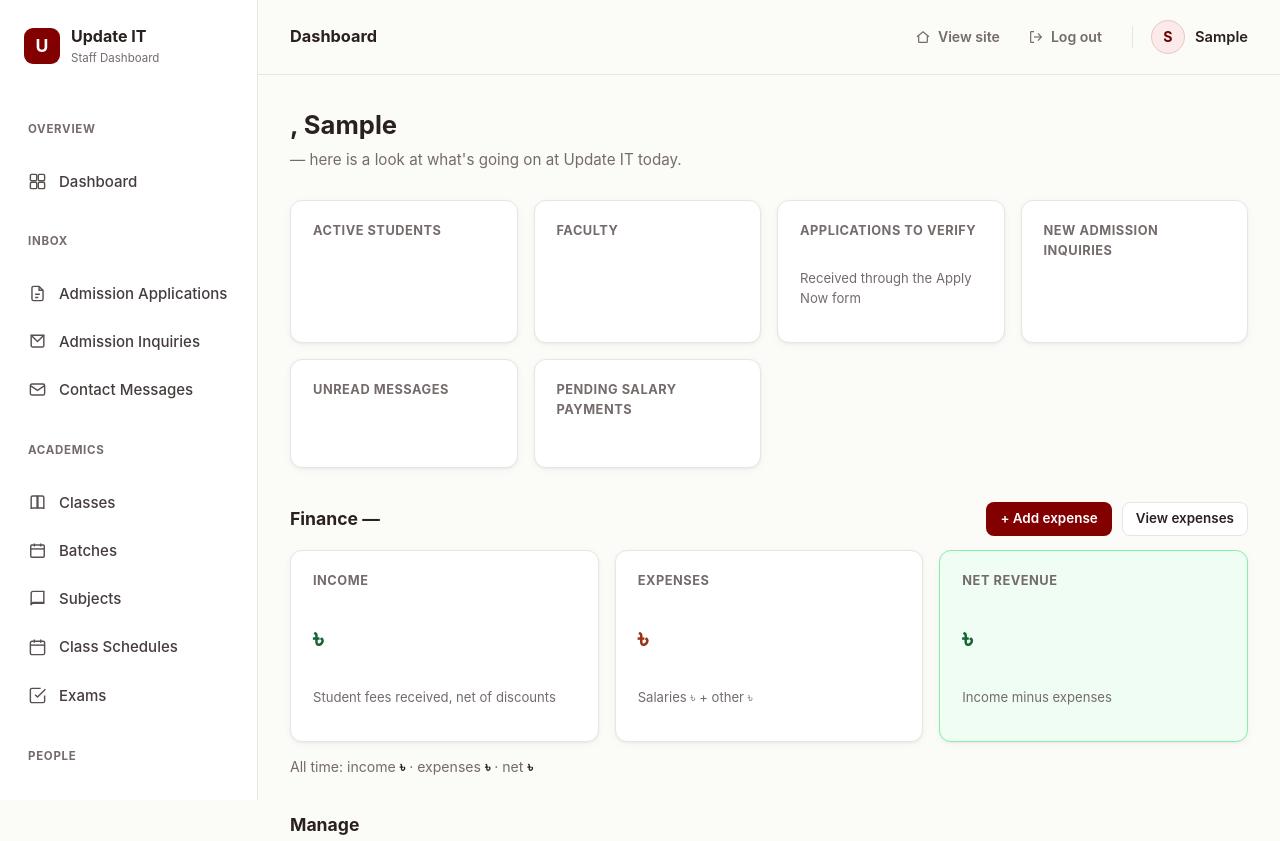
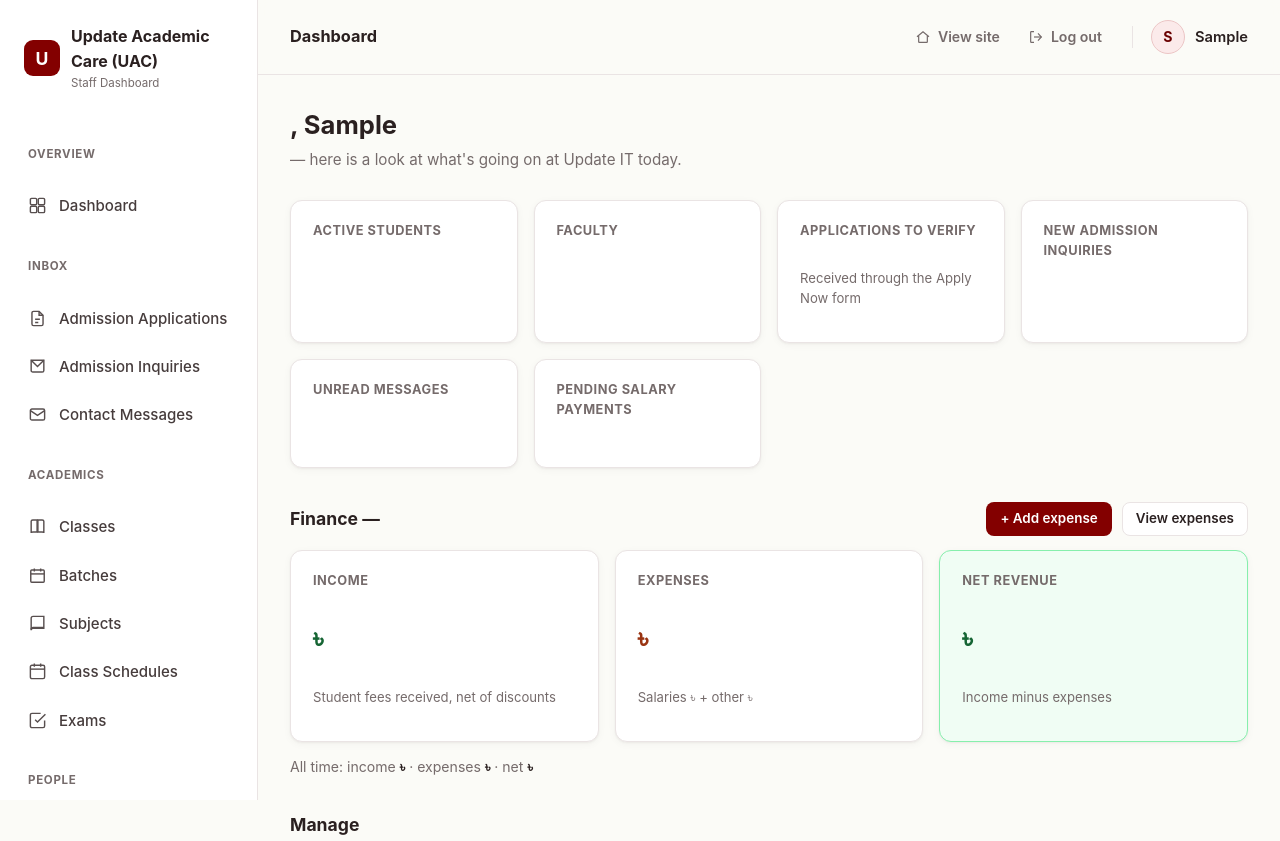
Before and after one commit to rafsanhasanpronoy/Update-IT, a Django app: page /admin/ in a window 1280 px wide. Shown: the top 841 px of the page. Run offline with Django 5.2, Linux system fonts and the light colour scheme; the visitor is signed in with stand-in values (Sample User, id 1); parts of the project's set-up code (start-up, migrations or seed data) failed here and were passed over.

Commit message:
Update admin dashboard branding to Update Academic Care UAC

```diff
--- a/core/templates/admin/core/dashboard_base.html
+++ b/core/templates/admin/core/dashboard_base.html
@@ -3,7 +3,7 @@
 <head>
 <meta charset="UTF-8">
 <meta name="viewport" content="width=device-width, initial-scale=1.0">
-<title>{% block title %}Dashboard — Update IT{% endblock %}</title>
+<title>{% block title %}Dashboard — Update Academic Care (UAC){% endblock %}</title>
 <style>
   :root {
     --bg: #FBFBF7;
@@ -526,12 +526,12 @@
     <button type="button" class="sidebar-close" id="sidebarClose" aria-label="Close menu">&times;</button>
     <div class="sidebar-brand">
       {% if ACADEMY_LOGO_URL %}
-        <img src="{{ ACADEMY_LOGO_URL }}" alt="Update IT logo" class="sidebar-brand-logo">
+        <img src="{{ ACADEMY_LOGO_URL }}" alt="Update Academic Care logo" class="sidebar-brand-logo">
       {% else %}
         <span class="sidebar-brand-badge">U</span>
       {% endif %}
       <div>
-        <div class="sidebar-brand-name">Update IT</div>
+        <div class="sidebar-brand-name">Update Academic Care (UAC)</div>
         <div class="sidebar-brand-sub">Staff Dashboard</div>
       </div>
     </div>
```
